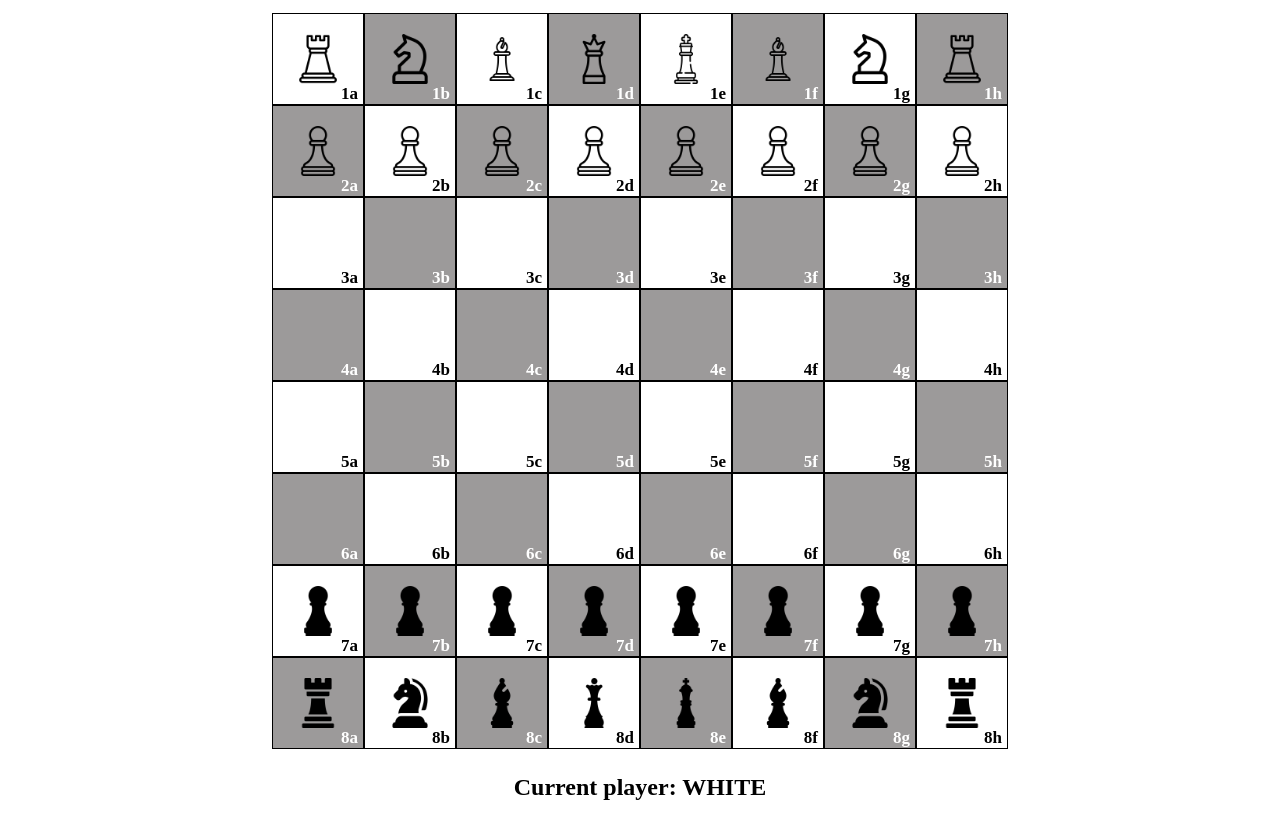
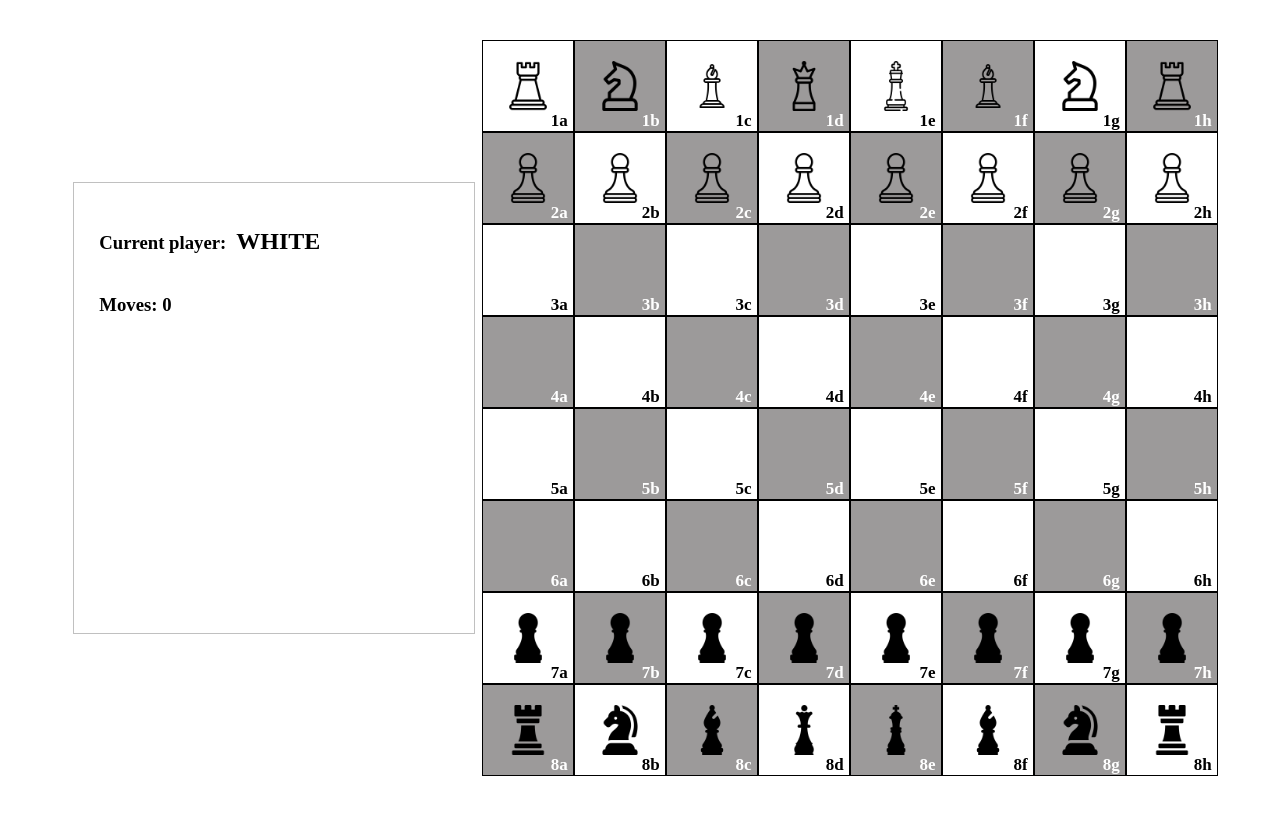
Before and after one commit to bartul9/chess, a React (Create React App) app: page / in a window 1280 px wide. Built offline with nearby package versions, Linux system fonts and the light colour scheme.

Commit message:
Added modal for returning lost pieces if pawn is at level 8 of board

```diff
--- a/src/components/Chessboard.css
+++ b/src/components/Chessboard.css
@@ -5,6 +5,8 @@
     flex-direction: column;
     align-items: center;
     justify-content: center;
+    height: 100vh;
+    width: 100vw;
 }
 
 .row {
@@ -17,3 +19,26 @@
 .board {
     margin: 5px;
 }
+
+.boardContainer {
+    width: 90vw;
+    display: flex;
+    flex-direction: row;
+    align-items: center;
+    justify-content: space-evenly;
+
+}
+
+.infoContainer {
+    width: 350px;
+    height: 400px;
+    padding: 25px;
+    border: 1px solid silver;
+}
+
+.currentPlayerTitle {
+    display: flex;
+    flex-direction: row;
+    align-items: baseline;
+    justify-content: baseline;
+}
--- a/src/components/Chessboard.jsx
+++ b/src/components/Chessboard.jsx
@@ -4,10 +4,12 @@ import { observer } from "mobx-react";
 import "./Chessboard.css";
 import * as images from "../assetes/pieces-icons";
 import TableField from "./TableField";
+import PawnChangeModal from "./PawnChangeModal";
 
 const Chessboard = observer(({ rootStore }) => {
 
     const {
+        moves,
         onFieldClick,
         movePiece,
         selectedField,
@@ -15,17 +17,30 @@ const Chessboard = observer(({ rootStore }) => {
         board,
         whiteRemovedPieces,
         blackRemovedPieces,
+        selectRemovedPiece,
+        pawnChangeModal,
         winner
     } = rootStore;
 
     return (
+        <>
             <div className="Chessboard">
+                {pawnChangeModal.removedPieces ? <PawnChangeModal store={pawnChangeModal} /> :
+                <div className="boardContainer">
+                    <div className="infoContainer">
                         {winner && <h1>Winner is {winner} player</h1>}
+                        <div className="currentPlayerTitle">
+                            <h3>Current player:</h3> <h2 style={{ marginLeft: "10px" }}>{currentPlayer.toUpperCase()}</h2>
+                        </div>
+                        <div className="currentPlayerTitle">
+                            <h3>Moves: {moves}</h3>
+                        </div>
+                    </div>
                     <div>
                         <div>
                             {whiteRemovedPieces.length > 0 && whiteRemovedPieces.map(piece => {
                                 const name = piece ? piece.name + (piece.color[0].toUpperCase() + piece.color.slice(1)) : "";
-                        return <img src={images[name]} alt="null" style={{ width: "50px"}} />
+                                return <img onClick={() => selectRemovedPiece(piece)} src={images[name]} alt="null" style={{ width: "50px"}} />
                             })}
                         </div>
                         <div className="board">
@@ -36,12 +51,14 @@ const Chessboard = observer(({ rootStore }) => {
                         <div>
                             {blackRemovedPieces.length > 0 && blackRemovedPieces.map(piece => {
                                 const name = piece ? piece.name + (piece.color[0].toUpperCase() + piece.color.slice(1)) : "";
-                        return <img src={images[name]} alt="null" style={{ width: "50px"}} />
+                                return <img onClick={() => selectRemovedPiece(piece)} src={images[name]} alt="null" style={{ width: "50px"}} />
                             })}
                         </div>
                     </div>
-            <h2>Current player: {currentPlayer.toUpperCase()}</h2>
+                </div>}
             </div>
+        </>
+
     )
 })
 
--- /dev/null
+++ b/src/components/PawnChangeModal.css
@@ -0,0 +1,12 @@
+
+
+.PawnChangeModal {
+    padding: 30px;
+    width: 500px;
+    height: 300px;
+    border: 1px solid silver;
+    display: flex;
+    flex-direction: column;
+    align-items: center;
+    justify-content: center;
+}
--- /dev/null
+++ b/src/components/PawnChangeModal.jsx
@@ -0,0 +1,26 @@
+import React from "react";
+import { observer } from "mobx-react";
+
+import "./PawnChangeModal.css";
+import * as images from "../assetes/pieces-icons";
+
+const PawnChangeModal = observer(({ store: {
+    removedPieces,
+    onSelectPieceToReturn
+}}) => {
+
+    return (
+        <div className="PawnChangeModal">
+            <h2>Select piece to return</h2>
+            <div>
+                {removedPieces.map(piece => {
+                    const name = piece ? piece.name + (piece.color[0].toUpperCase() + piece.color.slice(1)) : "";
+                    return <img onClick={() => onSelectPieceToReturn(piece)} src={images[name]} alt="null" style={{ width: "50px"}} />
+                })}
+            </div>
+        </div>
+    )
+})
+
+
+export default PawnChangeModal;
--- a/src/components/TableField.jsx
+++ b/src/components/TableField.jsx
@@ -5,13 +5,13 @@ import "./TableFields.css";
 import * as images from "../assetes/pieces-icons";
 
 const TableField = observer(({ field, onFieldClick, movePiece, selected }) => {
-    const { piece, isAvailable, canAttack } = field;
+    const { piece, isAvailable, canAttack, checkMate } = field;
 
     const name = piece ? piece.name + (piece.color[0].toUpperCase() + piece.color.slice(1)) : "";
     const backgroundColor = canAttack ? "red" : (isAvailable ? "blue" : (selected ? "green" : (String(field.field)[2] == 2 ? "#9c9a9a" : "white")));
 
     return (
-        <div onClick={() => (isAvailable || canAttack) ? movePiece(field) : onFieldClick(field)} className="TableField" style={{ backgroundColor: backgroundColor }}>
+        <div onClick={() => (isAvailable || canAttack) ? movePiece(field) : onFieldClick(field)} className="TableField" style={{ backgroundColor: checkMate ? "gold" : backgroundColor }}>
 
             <div style={{ color: String(field.field)[2] == 2 ? "white" : "black" }}>
 
--- a/src/stores/Chess.js
+++ b/src/stores/Chess.js
@@ -1,7 +1,8 @@
-import { makeAutoObservable, toJS } from "mobx";
+import { makeAutoObservable } from "mobx";
 
 import { board } from "../utils/board";
-import { calculateAvailablePath, moveTo } from "../utils/rules";
+import { calculateAvailablePath, getFieldRowAndColumn, moveTo } from "../utils/rules";
+import PawnChangeModalStore from "./PawnChangeModalStore";
 
 
 class Chess {
@@ -16,9 +17,12 @@ class Chess {
     blackRemovedPieces = [];
 
     winner = null;
+    checkMate = null;
 
     constructor() {
         makeAutoObservable(this);
+
+        this.pawnChangeModal = new PawnChangeModalStore();
     }
 
     onFieldClick = (field) => {
@@ -32,26 +36,53 @@ class Chess {
     }
 
     movePiece = (newField) => {
+        const { canAttack, isAvailable } = newField;
+        if (!canAttack && !isAvailable) return;
 
         const removedPiece = moveTo(this.board, this.selectedField, newField);
 
         if (removedPiece) {
-            if (removedPiece.name === "king") this.winner = removedPiece.color.toUpperCase();
+            if (removedPiece.name === "king") this.winner = this.currentPlayer.toUpperCase();
             this[removedPiece.color + "RemovedPieces"].push(removedPiece);
         }
 
         this.clearBoard();
 
+        this.moves++;
+
+        this.checkIfPawnOnLastRow();
+        this.onSwitchCurrentPlayer();
+    }
+
+    onSwitchCurrentPlayer() {
         this.currentPlayer = this.currentPlayer === "white" ? "black" : "white";
-        this.moves++;
+    }
+
+    checkIfPawnOnLastRow() {
+        const pawnOnLastRow = this.board[this.currentPlayer === "white" ? 7 : 0].find(field => field.piece && field.piece.name === "pawn");
+
+        if (pawnOnLastRow) {
+            const [ row, column ] = getFieldRowAndColumn(String(pawnOnLastRow.field));
+
+            const currentField = this.board[row][column];
+
+            const removedPieces = this[this.currentPlayer + "RemovedPieces"];
+
+            if (removedPieces.length > 0) {
+                this.pawnChangeModal.open(removedPieces, currentField);
+            } else {
+                currentField.piece = null;
+            }
+        }
     }
 
     clearBoard() {
         this.board.forEach(row => row.forEach(column => {
             column.isAvailable = false;
             column.canAttack = false;
-            this.selectedField = null;
         }));
+
+        this.selectedField = null;
     }
 
 }
--- /dev/null
+++ b/src/stores/PawnChangeModalStore.js
@@ -0,0 +1,29 @@
+import { makeAutoObservable } from "mobx";
+
+
+class PawnChangeModalStore {
+
+    removedPieces = null;
+    currentField = null;
+
+    constructor() {
+        makeAutoObservable(this);
+    }
+
+    open(removedPieces, currentField) {
+        this.removedPieces = removedPieces;
+        this.currentField = currentField;
+    }
+
+    onSelectPieceToReturn = (piece) => {
+        this.currentField.piece = piece;
+        this.close();
+    }
+
+    close() {
+        this.removedPieces = null;
+        this.currentField = null;
+    }
+}
+
+export default PawnChangeModalStore;
```
Also changed, not shown: src/utils/rules.js (+15 -18 lines). Lines whose indentation alone changed are shown as unchanged.
